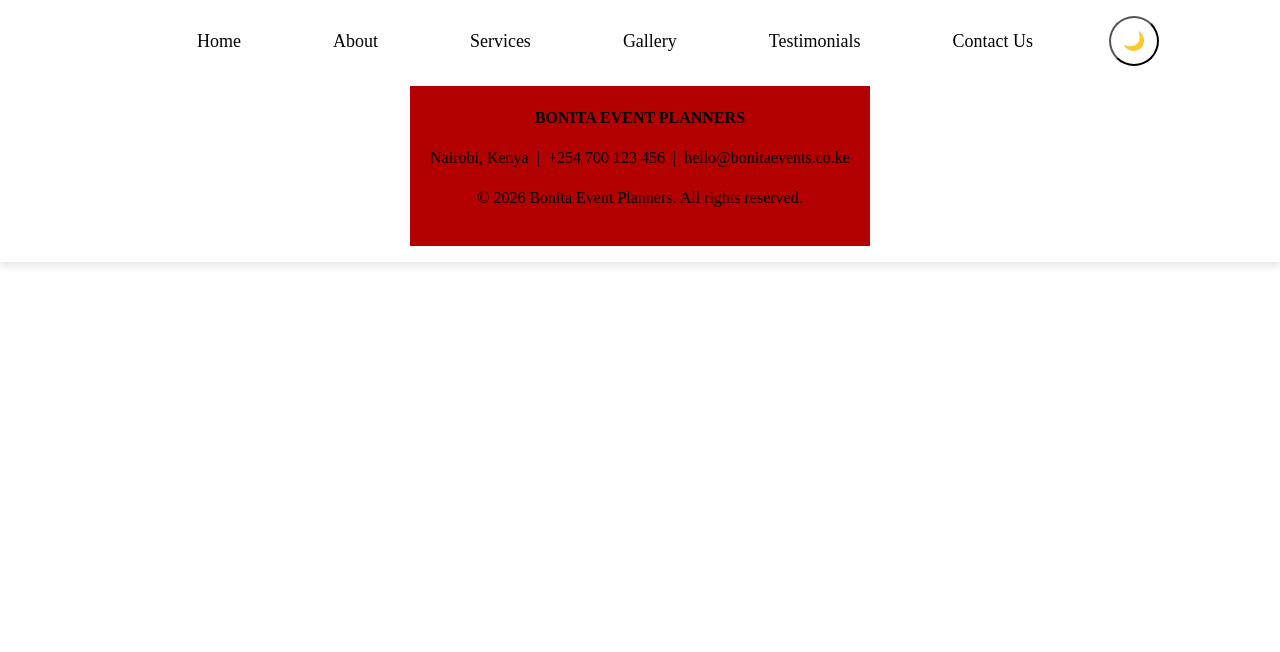
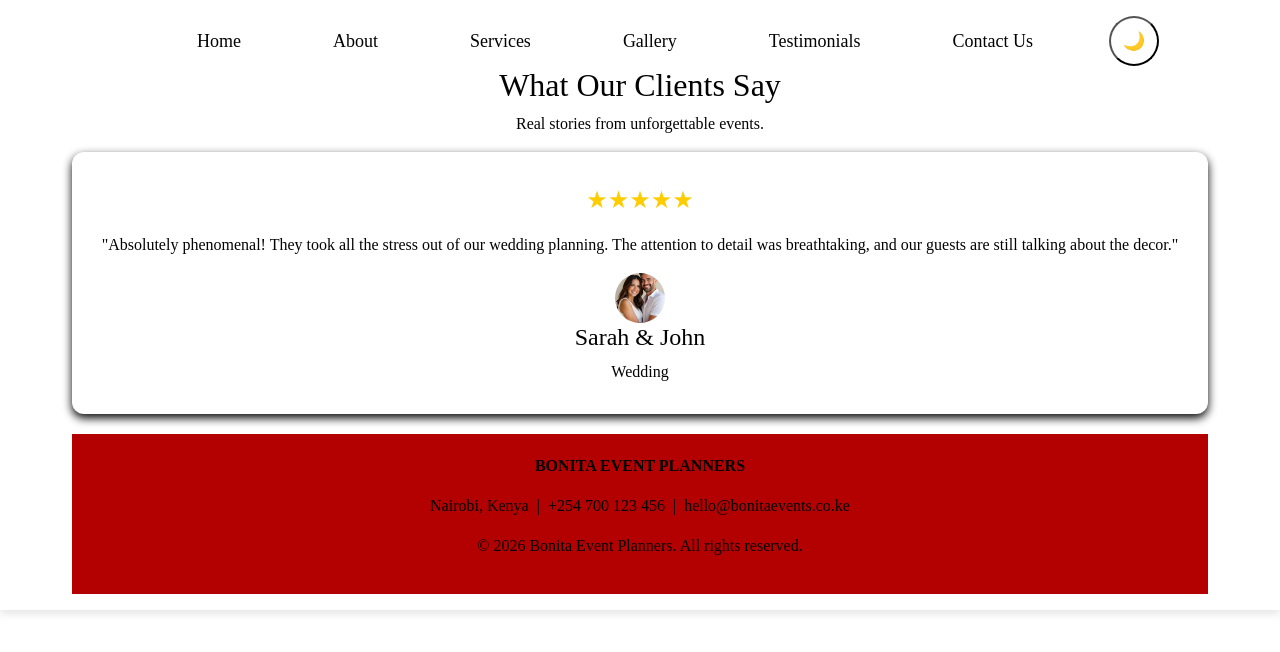
Before and after one commit to MichelleMbugua/bonita-project, a plain HTML site: page testimonials.html in a window 1280 px wide. Drawn offline with nearby package versions, Linux system fonts and the light colour scheme.

Commit message:
adding wedding review

```diff
--- a/CSS/style.css
+++ b/CSS/style.css
@@ -101,6 +101,7 @@ html{
     --text-color: rgb(3, 3, 3);
     --h1-bg: rgba(255, 255, 255, 0.9);
     --bonita-red: #b30000;
+    --star-color: #ffcc00;
 }
 
 [data-theme="dark"] {
@@ -108,6 +109,7 @@ html{
     --text-color:#fffbfb;
     --h1-bg: rgba(0, 0, 0, 0.9);
     --bonita-red: #b30000;
+    --star-color: #ffcc00;
 }
 
 
@@ -308,3 +310,25 @@ html{
 .btn-primary:hover {
     background-color: var(--bonita-red);
 }
+
+.client-pfp img {
+    width: 50px;
+    height: 50px;
+    border-radius: 50%; /* Makes the image a perfect circle */
+    object-fit: cover;
+}
+
+.testimonial-card {
+    background-color: var(--bg-color);
+    padding: 30px;
+    border-radius: 12px;
+    box-shadow: 0 4px 10px var(--text-color);
+    display: flex;
+    flex-direction: column;
+    transition: transform 0.3s ease;
+}
+.stars{
+    color: var(--star-color);
+    font-size: 1.5rem;
+    margin-bottom: 15px;
+}
--- a/testimonials.html
+++ b/testimonials.html
@@ -21,6 +21,29 @@
                 <li> <button id="theme-toggle"></button></li>
             </ul>
             </div>
+
+<section class="testimonials-section">
+    <div class="testimonials-header">
+        <h2>What Our Clients Say</h2>
+        <p>Real stories from unforgettable events.</p>
+    </div>
+
+    <div class="testimonials-grid">
+        <div class="testimonial-card">
+            <div class="stars">★★★★★</div>
+            <p class="review-text">"Absolutely phenomenal! They took all the stress out of our wedding planning. The attention to detail was breathtaking, and our guests are still talking about the decor."</p>
+            <div class="client-profile">
+                <div class="client-pfp">
+                    <img src="Images/sarah_john.png" alt="Sarah & John">
+                </div>
+                <div class="client-info">
+                    <h4>Sarah & John</h4>
+                    <span>Wedding</span>
+                </div>
+            </div>
+        </div>
+
+
     <footer class="footer">
         <p><strong>BONITA EVENT PLANNERS</strong></p>
         <p>Nairobi, Kenya &nbsp;|&nbsp; +254 700 123 456 &nbsp;|&nbsp; hello@bonitaevents.co.ke</p>
```
Also changed, not shown: Images/sarah_john.png (added).
